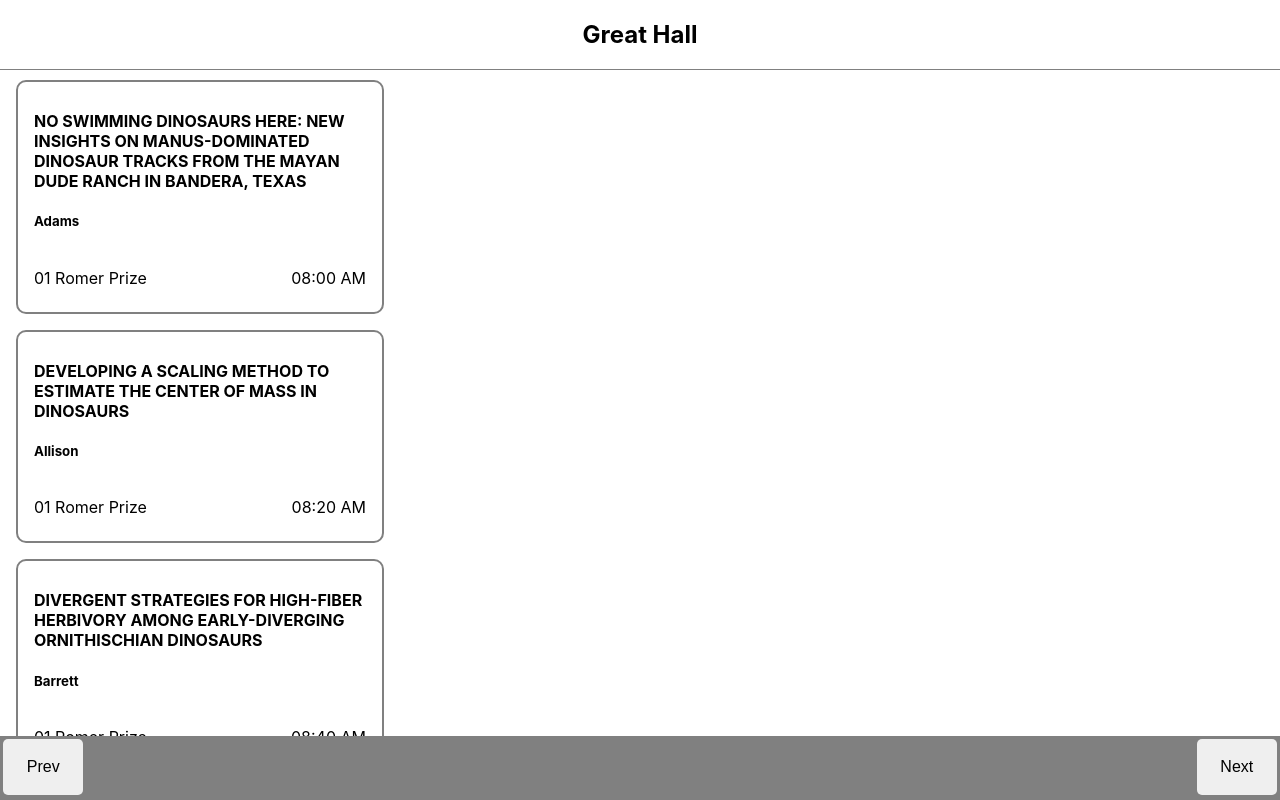
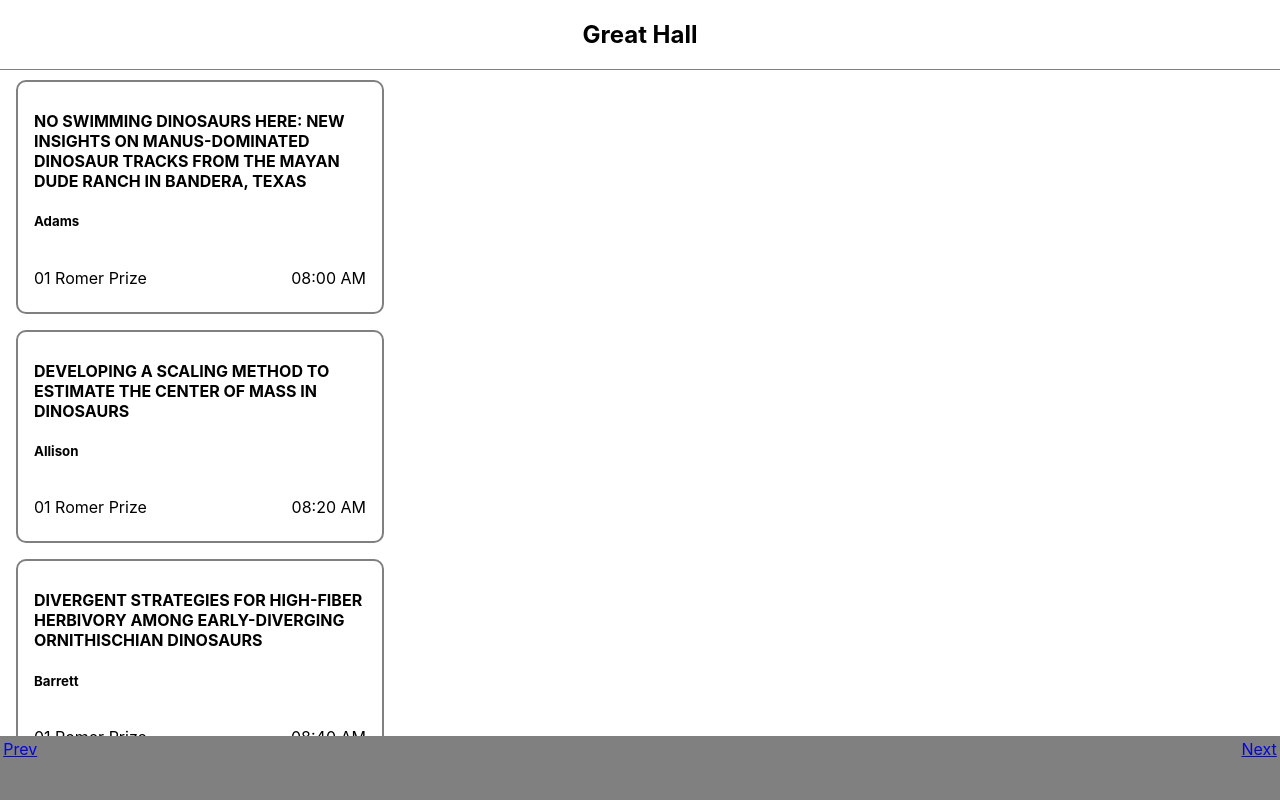
Before and after one commit to MeenaFoerderer/Capstone-project, a Next.js app: page /greatHall in a window 1280 px wide. Shown: the top 800 px of the page. Built offline with nearby package versions, Linux system fonts and the light colour scheme.

Commit message:
change styled.button to styled.a

```diff
--- a/components/RoomNav.js
+++ b/components/RoomNav.js
@@ -13,7 +13,7 @@ const NavBar = styled.div`
   right: 0;
 `;
 
-const NavButton = styled.button`
+const NavButton = styled.a`
   width: 5em;
   height: 3.5em;
   border-radius: 5px;
```
